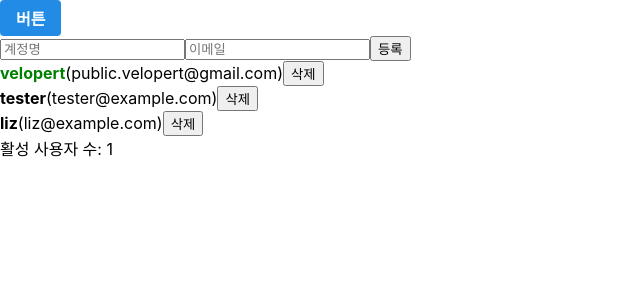
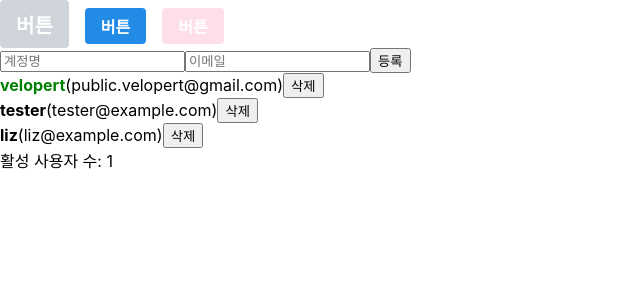
Before and after one commit to Jeong-jeong/React-study, a React (Create React App) app: page / in a window 1280 px wide. Shown: the top 300 px of the page, without its empty margins (0-640 px from the left). Built offline with nearby package versions, Linux system fonts and the light colour scheme.

Commit message:
💄 Learn about &, @mixin

```diff
--- a/src/App.js
+++ b/src/App.js
@@ -98,8 +98,11 @@ function App() {
 
   return (
     <div>
+      {/* scss 스타일링 */}
       <div className='buttons'>
+        <Button size='large' color='gray'>버튼</Button>
         <Button>버튼</Button>
+        <Button color='pink'>버튼</Button>
       </div>
 
       <userDispatch.Provider value={dispatch}>
--- a/src/components/Button.js
+++ b/src/components/Button.js
@@ -1,10 +1,18 @@
 import React from 'react'
+import classNames from 'classnames';
 import './Button.scss';
 
-export default function Button({children}) {
+// size:  large, medium, small
+// color: blue, pink, gray
+function Button({children, size, color}) {
 	return (
-		<div>
-			<button className='button'>{children}</button>
-		</div>
+			<button className={classNames('button', size, color)}>{children}</button>
 	)
 }
+
+Button.defaultProps = {
+	size: 'medium',
+	color: 'blue'
+};
+
+export default Button;
--- a/src/components/Button.scss
+++ b/src/components/Button.scss
@@ -1,25 +1,62 @@
+// scss-lint:disable-all
+
 $blue: #228be6; // 주석!
+$pink: #ffdeeb;
+$gray: #ced4da;
+
+	@mixin button-color ($color) {
+		background: $color;
+		&:hover {
+			background: lighten($color, 10%);
+		}
+		&:active {
+			background: darken($color, 10%);
+		}
+	}
 
 .button {
-  display: inline-flex;
+	display: inline-flex;
   justify-content: center;
   align-items: center;
   color: #fff;
   font-weight: bold;
   outline: none;
+	cursor: pointer;
   border: none;
-  border-radius: 4px;
-  cursor: pointer;
-	height: 2.25rem;
+	border-radius: 4px;
 	padding: 0 1rem;
-	font-size: 1rem;
 
-	background: $blue;
-	&:hover {
-		background: lighten($blue, 10%);
-	}
-	&:active {
-		background: darken($blue, 10%);
+
+	& + & {
+		margin-left: 1rem;
 	}
 
+	// size
+	&.large {
+		height: 3rem;
+		font-size: 1.25rem;
+	}
+
+	&.medium {
+		height: 2.25rem;
+		font-size: 1rem;
+	}
+
+	&.small {
+		height: 1.75rem;
+		font-size: 0.875rem;
+	}
+
+	// color
+	&.blue {
+		@include button-color($blue)
+	}
+	&.gray {
+		@include button-color($gray)
+	}
+	&.pink {
+		@include button-color($pink)
+	}
+
+
 }
```
